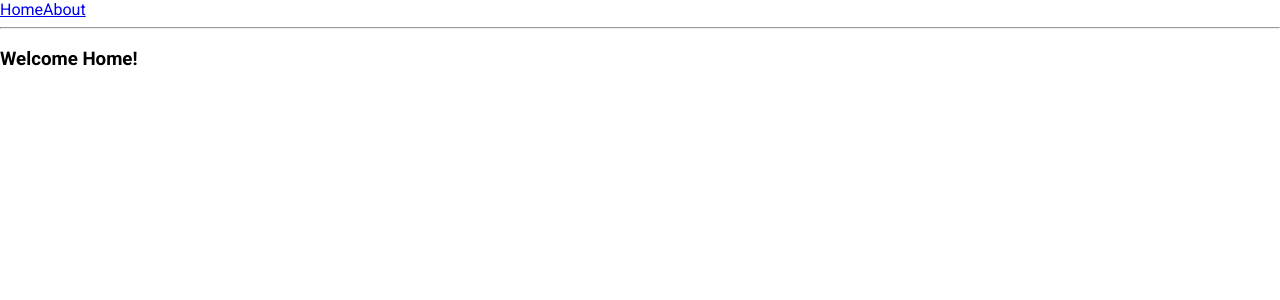
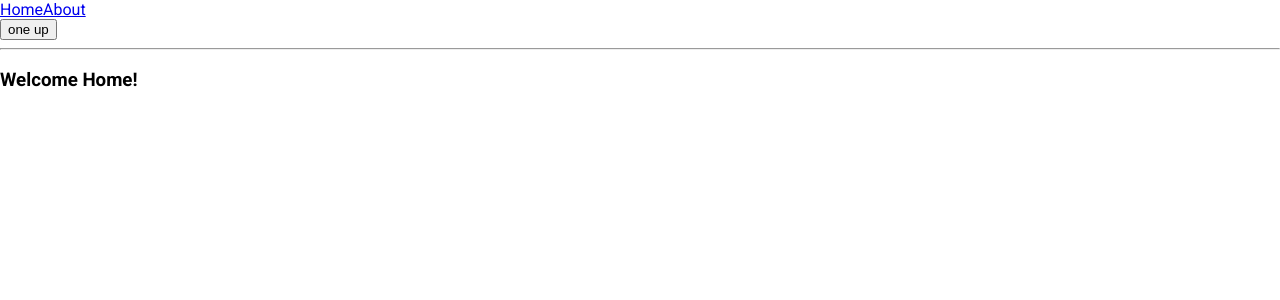
Before and after one commit to gaberabreu/react-vite-boilerplate, a React (Vite) app: page / in a window 1280 px wide. Shown: the top 300 px of the page. Built offline with nearby package versions, Linux system fonts and the light colour scheme.

Commit message:
Add Zustand

```diff
--- a/package.json
+++ b/package.json
@@ -19,10 +19,12 @@
   "dependencies": {
     "@emotion/react": "^11.13.3",
     "@emotion/styled": "^11.13.0",
+    "@mui/icons-material": "^6.1.6",
     "@mui/material": "^6.1.6",
     "@tanstack/react-router": "^1.79.0",
     "react": "^18.3.1",
-    "react-dom": "^18.3.1"
+    "react-dom": "^18.3.1",
+    "zustand": "^5.0.1"
   },
   "devDependencies": {
     "@eslint/js": "^9.13.0",
--- a/src/routes/__root.tsx
+++ b/src/routes/__root.tsx
@@ -1,16 +1,24 @@
+import { useSideBarStore } from "@/stores/sideBarStore";
 import { createRootRoute, Link, Outlet } from "@tanstack/react-router";
 import { TanStackRouterDevtools } from "@tanstack/router-devtools";
 
 export const Route = createRootRoute({
-  component: () => (
+  component: () => {
+    const isSideBarOpen = useSideBarStore((state) => state.isOpen);
+    const toggleSideBar = useSideBarStore((state) => state.toggle);
+
+    return (
       <>
         <div>
           <Link to="/">Home</Link>
           <Link to="/about">About</Link>
         </div>
+        {isSideBarOpen && <div>teste</div>}
+        <button onClick={toggleSideBar}>one up</button>
         <hr />
         <Outlet />
         <TanStackRouterDevtools />
       </>
-  ),
+    );
+  },
 });
--- /dev/null
+++ b/src/stores/sideBarStore.ts
@@ -0,0 +1,19 @@
+import { create } from "zustand";
+import { devtools, persist } from "zustand/middleware";
+
+interface SideBarState {
+  isOpen: boolean;
+  toggle: () => void;
+}
+
+export const useSideBarStore = create<SideBarState>()(
+  devtools(
+    persist(
+      (set) => ({
+        isOpen: false,
+        toggle: () => set((state) => ({ isOpen: !state.isOpen })),
+      }),
+      { name: "sideBarStore" }
+    )
+  )
+);
```
Also changed, not shown: 1 other file (tests, documents, lock files or other folders). Lines whose indentation alone changed are shown as unchanged.
